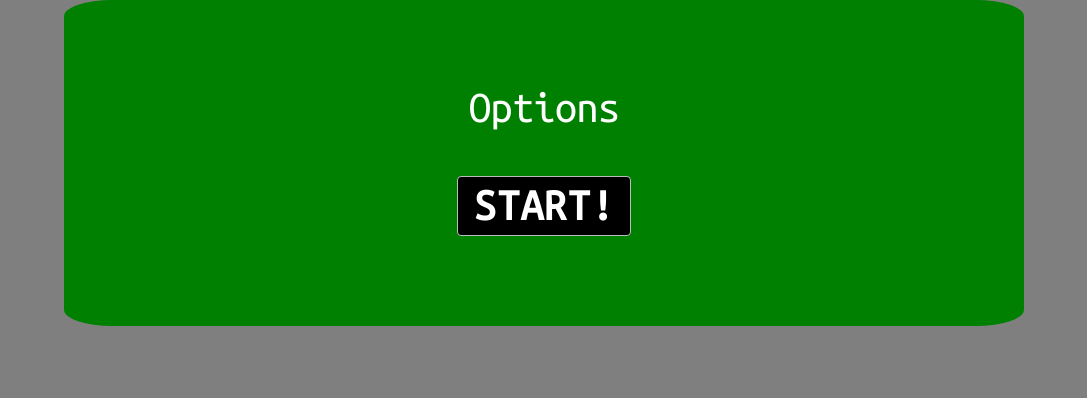
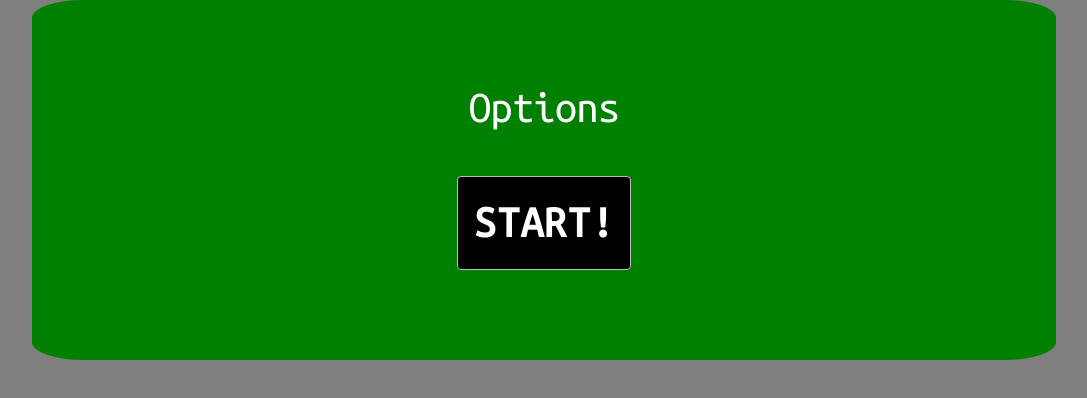
Before and after one commit to zgulde/zgulde.com, a plain HTML site: page whackamole.html in a window 1280 px wide. Shown: the whole page, without its empty margins (96-1183 px from the left). Drawn offline with nearby package versions, Linux system fonts and the light colour scheme.

Commit message:
upped the maximum width

```diff
--- a/css/skeleton.css
+++ b/css/skeleton.css
@@ -31,7 +31,7 @@
 .container {
   position: relative;
   width: 100%;
-  max-width: 960px;
+  max-width: 1150px;
   margin: 0 auto;
   padding: 0 20px;
   box-sizing: border-box; }
@@ -176,7 +176,7 @@ input[type="button"] {
   text-align: center;
   font-size: 11px;
   font-weight: 600;
-  line-height: 38px;
+  /*line-height: 38px;*/
   letter-spacing: .1rem;
   text-transform: uppercase;
   text-decoration: none;
```
